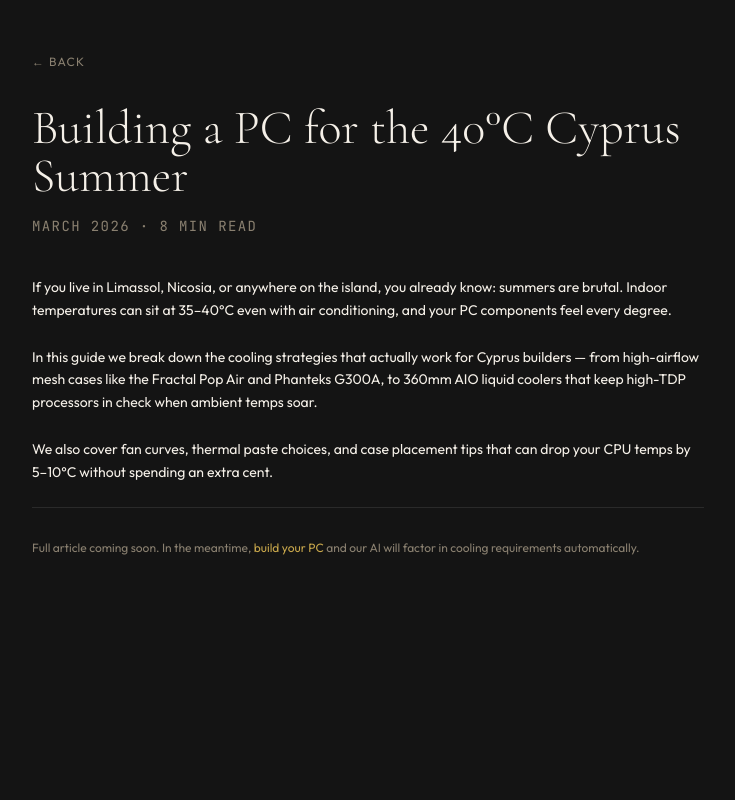
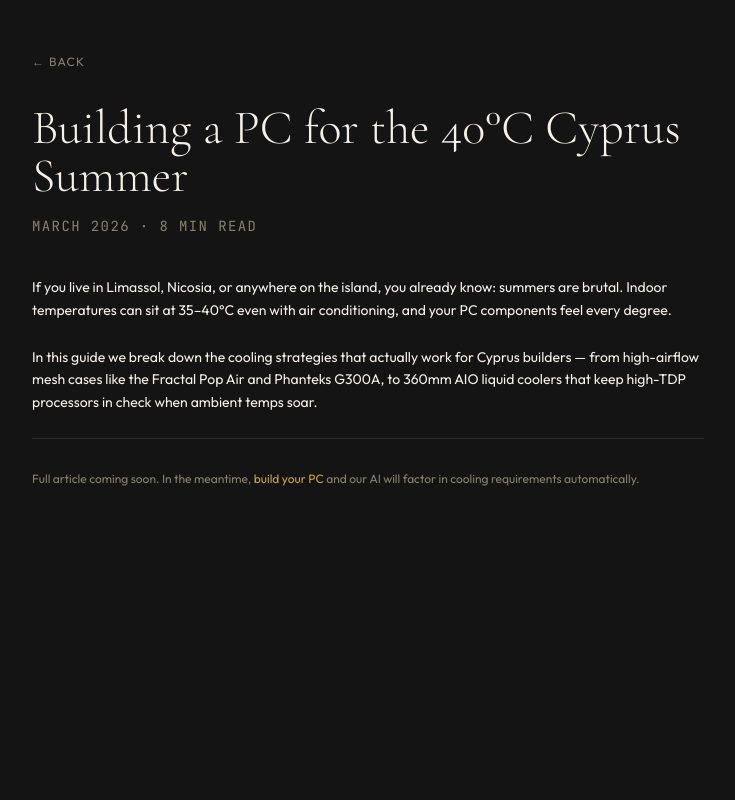
Before and after one commit to Savvas-S/PcCoach, a Next.js app in the folder frontend/: page /guides/cyprus-summer-pc-build in a window 1280 px wide. Shown: the top 800 px of the page, without its empty margins (272-1007 px from the left). Built offline with nearby package versions, Linux system fonts and the light colour scheme.

Commit message:
content: remove unnecessary filler paragraph from Cyprus summer guide
https://claude.ai/code/session_01MU6F4DnxFNMNQHxnPZW4R5

```diff
--- a/frontend/src/app/guides/cyprus-summer-pc-build/page.tsx
+++ b/frontend/src/app/guides/cyprus-summer-pc-build/page.tsx
@@ -37,12 +37,6 @@ export default function CyprusSummerBuildGuide() {
             Air and Phanteks G300A, to 360mm AIO liquid coolers that keep high-TDP
             processors in check when ambient temps soar.
           </p>
-          <p>
-            We also cover fan curves, thermal paste choices, and case placement tips
-            that can drop your CPU temps by 5&ndash;10&deg;C without spending an extra
-            cent.
-          </p>
-
           <div className="border-t border-obsidian-border pt-8 mt-8">
             <p className="text-obsidian-muted text-xs">
               Full article coming soon. In the meantime,{" "}
```
